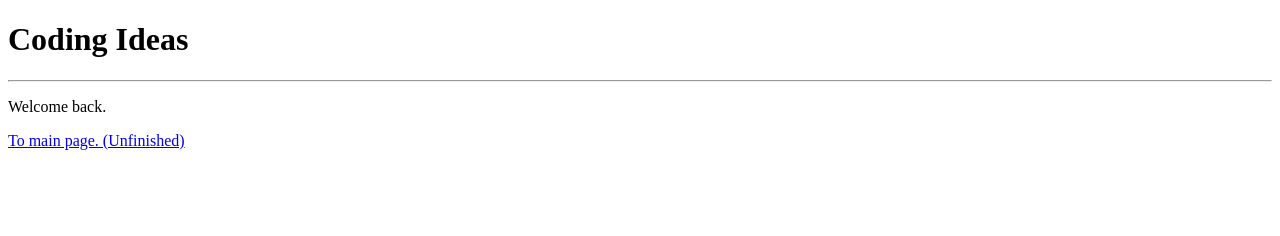
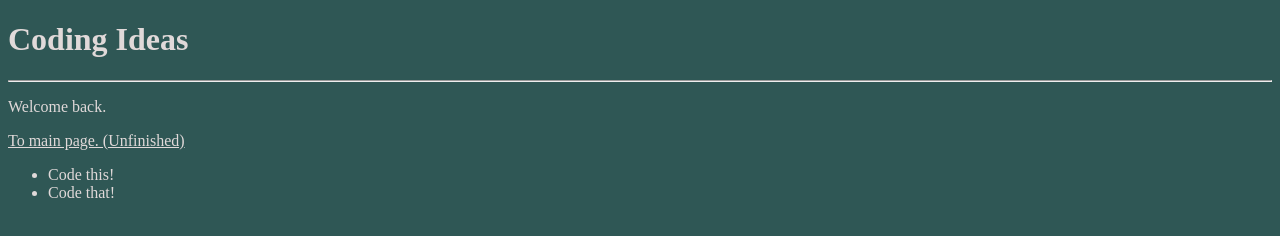
Before and after one commit to eidoo1gaN/eidoo1gaN.github.io, a plain HTML site: page votes.html in a window 1280 px wide. Drawn offline with Linux system fonts and the light colour scheme.

Commit message:
Added CSS

```diff
--- /dev/null
+++ b/style.css
@@ -0,0 +1,21 @@
+head{
+ background-color: #2F5755;
+}
+body{
+ background-color: #2F5755;
+}
+li{
+ color: #E0D9D9;
+}
+ul{
+ color: #E0D9D9;
+}
+p{
+ color: #E0D9D9;
+}
+h1{
+ color: #E0D9D9;
+}
+a{
+    color: #E0D9D9;
+}
--- a/votes.html
+++ b/votes.html
@@ -1,4 +1,5 @@
 <!DOCTYPE html>
+<link rel="stylesheet" href="style.css">
 <html>
 	<head>
 		<title>"It's not a virus guys!"</title>
@@ -10,6 +11,10 @@
         <a href="index.html">
             To main page. (Unfinished)
         </a>
-
+		<br>
+		<ul>
+			<li>Code this!</li>
+			<li>Code that!</li>
+		</ul>
 	</body>
 </html>
```
Also changed, not shown: images.html (+3 -1 lines), index.html (+2 -1 lines).
